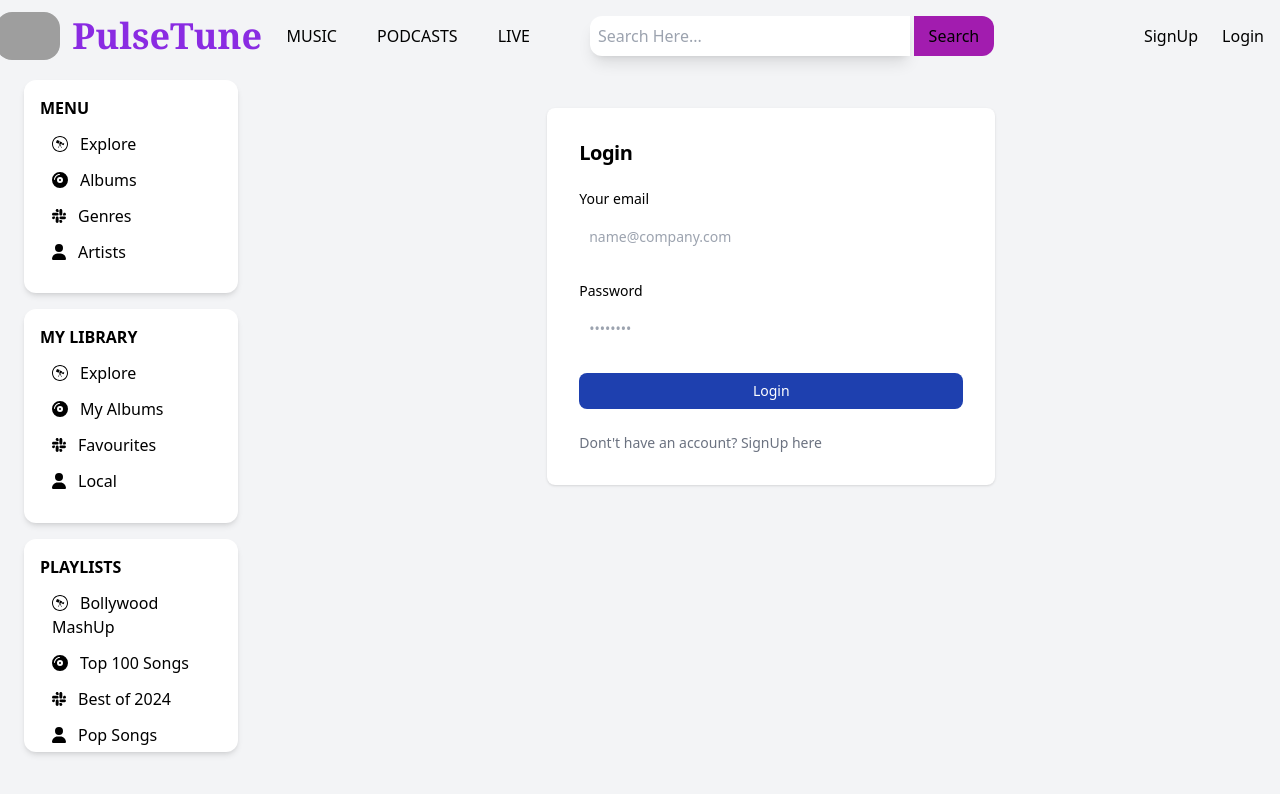
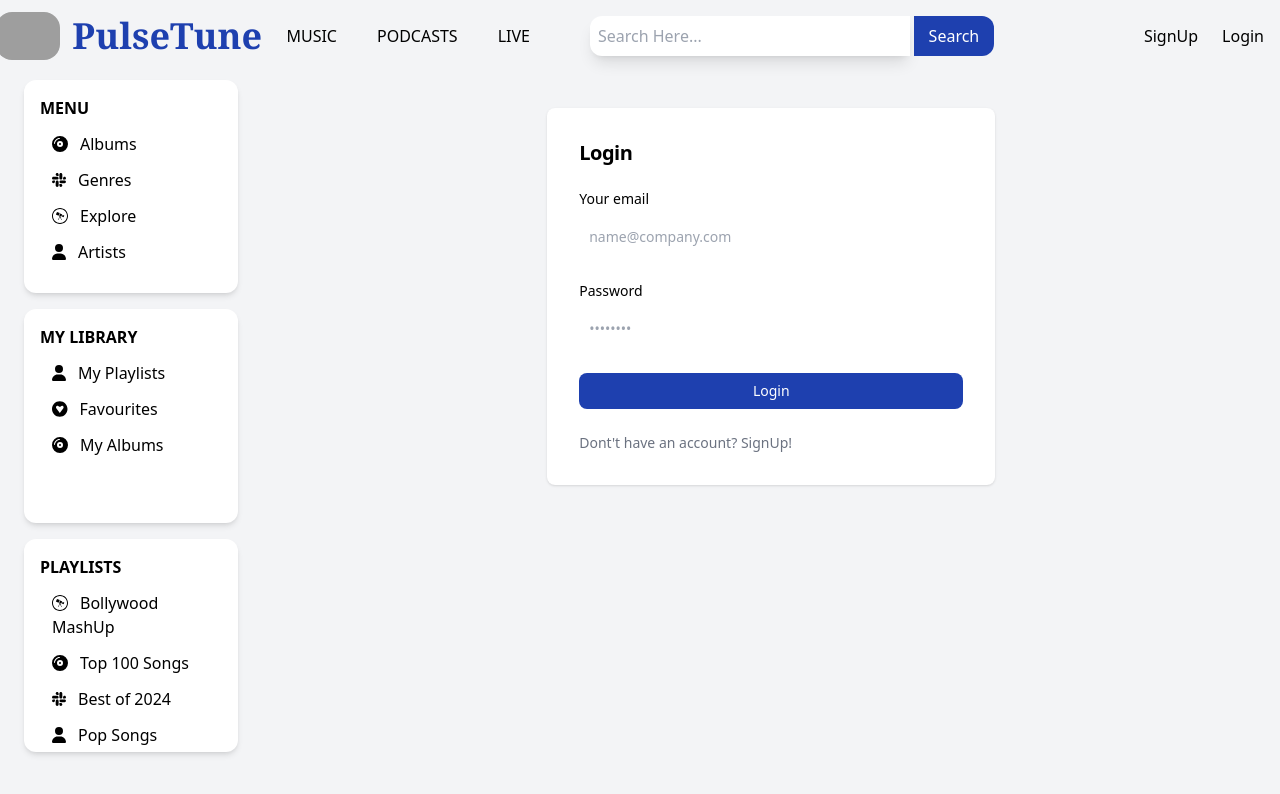
Before and after one commit to vshivang7/pulsetune, a React (Create React App) app: page /login in a window 1280 px wide. Shown: the top 794 px of the page. Built offline with nearby package versions, Linux system fonts and the light colour scheme; grey boxes are pictures that could not be loaded.

Commit message:
added hover effects

```diff
--- a/src/App.js
+++ b/src/App.js
@@ -10,5 +10,4 @@ function App() {
 
   );
 }
-
 export default App;
--- a/src/Components/Assets/LoginForm.js
+++ b/src/Components/Assets/LoginForm.js
@@ -14,17 +14,14 @@ const LoginForm = () => {
           </h1>
           <form className="space-y-4 md:space-y-6" action="#">
             <div>
-              <label
-                htmlFor="email"
-                className="block mb-2 text-sm font-medium"
-              >
+              <label htmlFor="email" className="block mb-2  text-sm font-medium">
                 Your email
               </label>
               <input
                 type="email"
                 name="email"
                 id="email"
-                className="text-sm rounded-lg focus:ring-primary-600 focus:border-primary-600 block w-full p-2.5 dark:bg-gray-100 dark:border-gray-600 dark:placeholder-gray-400 dark:text-white dark:focus:ring-blue-500 dark:focus:border-blue-500"
+                className="text-sm rounded-lg focus:ring-primary-600 focus:border-primary-600 block w-full p-2.5 dark:bg-gray-100 dark:border-gray-600 dark:placeholder-gray-400 dark:text-black dark:focus:ring-blue-500 dark:focus:border-blue-500"
                 placeholder="name@company.com"
                 required=""
               />
@@ -41,7 +38,7 @@ const LoginForm = () => {
                 name="password"
                 id="password"
                 placeholder="••••••••"
-                className="text-sm rounded-lg focus:ring-primary-600 focus:border-primary-600 block w-full p-2.5 dark:bg-gray-100 dark:border-gray-600 dark:placeholder-gray-400 dark:text-white dark:focus:ring-blue-500 dark:focus:border-blue-500"
+                className="text-sm rounded-lg focus:ring-primary-600 focus:border-primary-600 block w-full p-2.5 dark:bg-gray-100 dark:border-gray-600 dark:placeholder-gray-400 dark:text-black dark:focus:ring-blue-500 dark:focus:border-blue-500"
                 required=""
               />
             </div>
@@ -58,7 +55,7 @@ const LoginForm = () => {
                 to="/signup"
                 className="font-medium text-primary-600 hover:underline dark:text-primary-500"
               >
-                SignUp here
+                SignUp!
               </Link>
             </p>
           </form>
--- a/src/Components/MainBody/Navbar.js
+++ b/src/Components/MainBody/Navbar.js
@@ -5,14 +5,14 @@ const Navbar = () => {
   return (
     <div className='h-16 flex items-center rounded-tl-xl rounded-tr-xl'>
         <div>
-            <a href='/' className='m-5'>MUSIC</a>
-            <a href='/' className='m-5'>PODCASTS</a>
-            <a href='/' className='m-5'>LIVE</a>
+            <Link to='/' className='m-5'>MUSIC</Link>
+            <Link to='/' className='m-5'>PODCASTS</Link>
+            <Link to='/' className='m-5'>LIVE</Link>
         </div>
         <div className='w-1/2 ml-10'>
             <form>
                 <input name='search' placeholder='Search Here...' type='text' className='shadow-lg mr-1 h-[5vh] w-[40vh] rounded-tl-xl rounded-bl-xl p-2'></input>
-                <button type='submit' className='button h-[5vh] w-[10vh] rounded-tr-xl rounded-br-xl'>Search</button>
+                <button type='submit' className='text-white bg-blue-800 button h-[5vh] w-[10vh] rounded-tr-xl rounded-br-xl'>Search</button>
             </form>
         </div>
         <div className='w-1/3 flex justify-end'>
--- a/src/index.css
+++ b/src/index.css
@@ -2,9 +2,14 @@
 @tailwind components;
 @tailwind utilities;
 
-.button {
+/* .button {
   background-color: #a21caf;
-}
-.logoCol {
+} */
+/* .logoCol {
   color: blueviolet;
-}
+} */
+ a:hover{
+  color: blueviolet;
+  transform: scale(1.2);
+  transition: transform 0.3s ease, box-shadow 0.3s ease;
+ }
--- a/src/screenDiv/Sidebar.js
+++ b/src/screenDiv/Sidebar.js
@@ -2,40 +2,44 @@ import React from 'react'
 import PulseTuneLogo from '../Components/PulseTune_Logo.png';
 import { FontAwesomeIcon } from '@fortawesome/react-fontawesome';
 import { faUser, faCompactDisc} from '@fortawesome/free-solid-svg-icons';
-import { faSlack, faWpexplorer } from '@fortawesome/free-brands-svg-icons';
+import { faGratipay, faSlack, faWpexplorer } from '@fortawesome/free-brands-svg-icons';
+import { Link } from 'react-router-dom';
 
 const Sidebar = () => {
   return (
     <div className=' h-screen w-1/5 m-1 p-1'>
         <div className='flex justify-center font-extrabold h-[6vh]'>
             <img src={PulseTuneLogo} alt="PulseTune Logo" className='h-12 rounded-2xl m-1' />
-            <div className='text-4xl h-full text-red-600 p-2 font-serif logoCol'>PulseTune</div>
+            <div className='text-4xl h-full text-blue-800 p-2 font-serif logoCol'><Link to="/">PulseTune</Link></div>
         </div>
         <div className='h-[1vh]'></div>
         <div className='flex-col h-[80vh]'>
             <div className='h-1/3 bg-white rounded-xl p-4 shadow-md m-4'>
-                <h1 className='font-bold'>MENU</h1>
-                <div className='ml-3 m-3 '><FontAwesomeIcon icon={faWpexplorer} className="text-1xl text-black-500 mr-3" />Explore</div>
-                <div className='ml-3 m-3 '><FontAwesomeIcon icon={faCompactDisc} className="text-1xl text-black-500 mr-3" />Albums</div>
-                <div className='ml-3 m-3 '><FontAwesomeIcon icon={faSlack} className="text-1xl text-black-500 mr-3" />Genres</div>
-                <div className='ml-3 m-3 '><FontAwesomeIcon icon={faUser} className="text-1xl text-black-500 mr-3" />Artists</div>
+                <h1 to="/" className='font-bold'><Link>MENU</Link></h1>
+                <div to="/" className='ml-3 m-3 '><FontAwesomeIcon icon={faCompactDisc} className="text-1xl text-black-500 mr-3" /><Link>Albums</Link></div>
+                <div to="/" className='ml-3 m-3 '><FontAwesomeIcon icon={faSlack} className="text-1xl text-black-500 mr-3" /><Link>Genres</Link></div>
+                <div to="/" className='ml-3 m-3 '><FontAwesomeIcon icon={faWpexplorer} className="text-1xl text-black-500 mr-3" /><Link>Explore</Link></div>
+                <div to="/" className='ml-3 m-3 '><FontAwesomeIcon icon={faUser} className="text-1xl text-black-500 mr-3" /><Link>Artists</Link></div>
             </div>
+
             <div className='h-1/3 bg-white rounded-xl p-4 shadow-md m-4'>
-                <h1 className='font-bold'>MY LIBRARY</h1>
-                <div className='ml-3 m-3 '><FontAwesomeIcon icon={faWpexplorer} className="text-1xl text-black-500 mr-3" />Explore</div>
-                <div className='ml-3 m-3 '><FontAwesomeIcon icon={faCompactDisc} className="text-1xl text-black-500 mr-3" />My Albums</div>
-                <div className='ml-3 m-3 '><FontAwesomeIcon icon={faSlack} className="text-1xl text-black-500 mr-3" />Favourites</div>
-                <div className='ml-3 m-3 '><FontAwesomeIcon icon={faUser} className="text-1xl text-black-500 mr-3" />Local</div>
+                <h1 className='font-bold'><Link>MY LIBRARY</Link></h1>
+                {/* <div className='ml-3 m-3 '><FontAwesomeIcon icon={faWpexplorer} className="text-1xl text-black-500 mr<Link>-3" />Explore</div> */}
+                <div to="/" className='ml-3 m-3 '><FontAwesomeIcon icon={faUser} className="text-1xl text-black-500 mr-3" /><Link>My Playlists</Link></div>
+                <div to="/" className='ml-3 m-3 '><FontAwesomeIcon icon={faGratipay} className="text-1xl text-black-500 mr-3" /><Link>Favourites</Link></div>
+                <div to="/" className='ml-3 m-3 '><FontAwesomeIcon icon={faCompactDisc} className="text-1xl text-black-500 mr-3" /><Link>My Albums</Link></div>
             </div>
+
             <div className='h-1/3 bg-white rounded-xl p-4 shadow-md m-4'>
-                <h1 className='font-bold'>PLAYLISTS</h1>
-                <div className='ml-3 m-3 '><FontAwesomeIcon icon={faWpexplorer} className="text-1xl text-black-500 mr-3" />Bollywood MashUp</div>
-                <div className='ml-3 m-3 '><FontAwesomeIcon icon={faCompactDisc} className="text-1xl text-black-500 mr-3" />Top 100 Songs</div>
-                <div className='ml-3 m-3 '><FontAwesomeIcon icon={faSlack} className="text-1xl text-black-500 mr-3" />Best of 2024</div>
-                <div className='ml-3 m-3 '><FontAwesomeIcon icon={faUser} className="text-1xl text-black-500 mr-3" />Pop Songs</div>
+                <h1 to="/" className='font-bold'>PLAYLISTS</h1>
+                <div to="/" className='ml-3 m-3 '><FontAwesomeIcon icon={faWpexplorer} className="text-1xl text-black-500 mr-3" /><Link>Bollywood MashUp</Link></div>
+                <div to="/" className='ml-3 m-3 '><FontAwesomeIcon icon={faCompactDisc} className="text-1xl text-black-500 mr-3" /><Link>Top 100 Songs</Link></div>
+                <div to="/" className='ml-3 m-3 '><FontAwesomeIcon icon={faSlack} className="text-1xl text-black-500 mr-3" /><Link>Best of 2024</Link></div>
+                <div to="/" className='ml-3 m-3 '><FontAwesomeIcon icon={faUser} className="text-1xl text-black-500 mr-3" /><Link>Pop Songs</Link></div>
             </div>
         </div>
     </div>
+
   )
 }
 
```
Also changed, not shown: src/Components/Assets/SignUp.js (+18 -55 lines), 1 other file (tests, documents, lock files or other folders).
